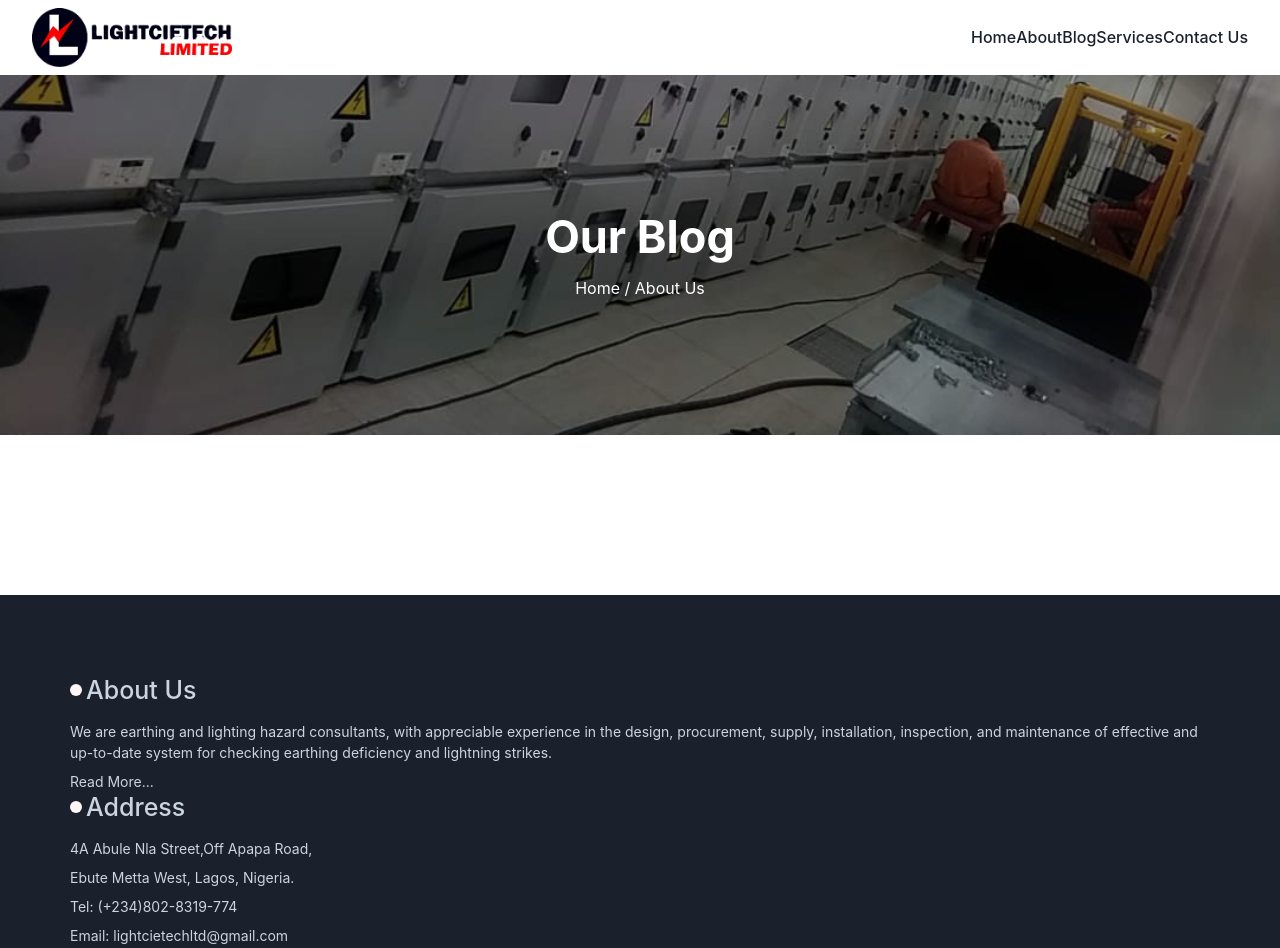
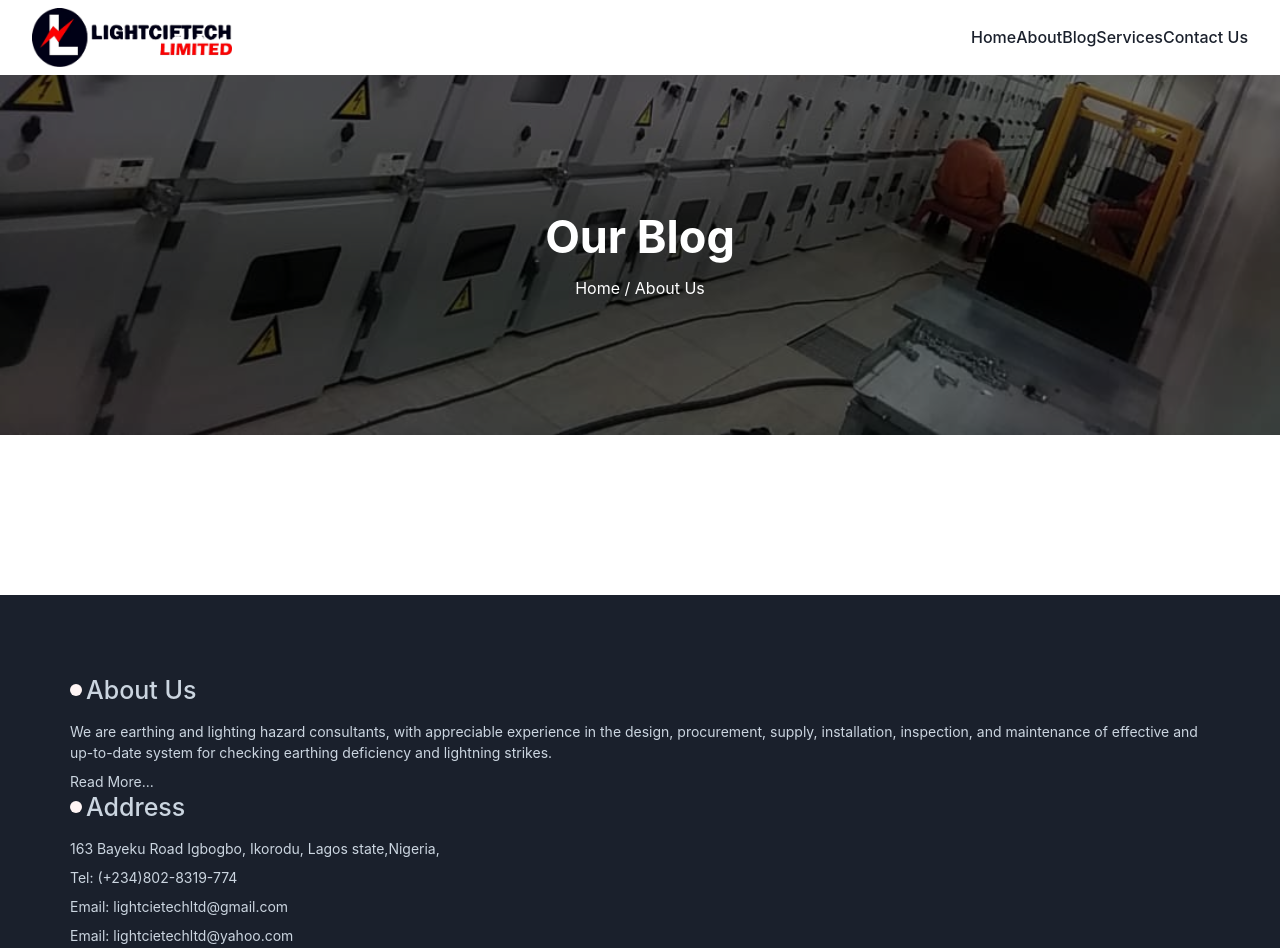
Before and after one commit to Abdulquadri-Mahmud/Litghtcietech-website, a React (Vite) app: page /blog in a window 1280 px wide. Shown: the top 948 px of the page. Built offline with nearby package versions, Linux system fonts and the light colour scheme.

Commit message:
changes made

```diff
--- a/src/Components/HomeComponents/Footer.jsx
+++ b/src/Components/HomeComponents/Footer.jsx
@@ -38,8 +38,7 @@ export default function Footer() {
               <Heading fontWeight={500} fontSize={{md: 25, base: 20}} textAlign={{md: 'start', base: 'start'}}>Address</Heading>
             </Flex>
             <Stack textAlign={{md: 'start', base: 'start'}}>
-              <Text>4A Abule Nla Street,Off Apapa Road,</Text>
-              <Text>Ebute Metta West, Lagos, Nigeria.</Text>
+              <Text>163 Bayeku Road Igbogbo, Ikorodu, Lagos state,Nigeria,</Text>
               <Text>Tel: <Link to={'/tel:08028309774'}>(+234)802-8319-774</Link></Text>
               <Text>Email: lightcietechltd@gmail.com</Text>
               <Text>Email: lightcietechltd@yahoo.com</Text>
--- a/src/index.css
+++ b/src/index.css
@@ -3,7 +3,7 @@
 @tailwind utilities;
 
 .deep{
-    background: rgb(165, 165, 165);
+    background: rgb(129, 129, 129);
 }
 
 .glass{
```
Also changed, not shown: public/logo.jpg (added).
